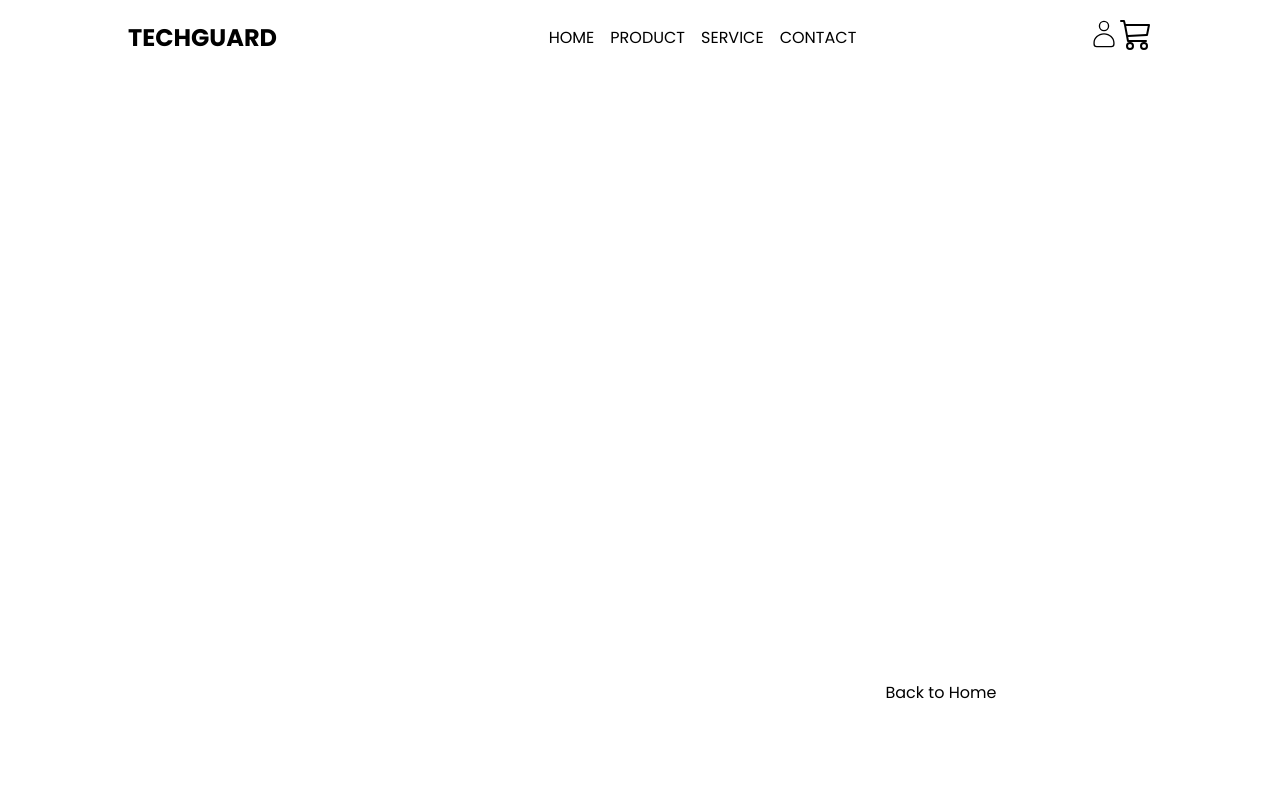
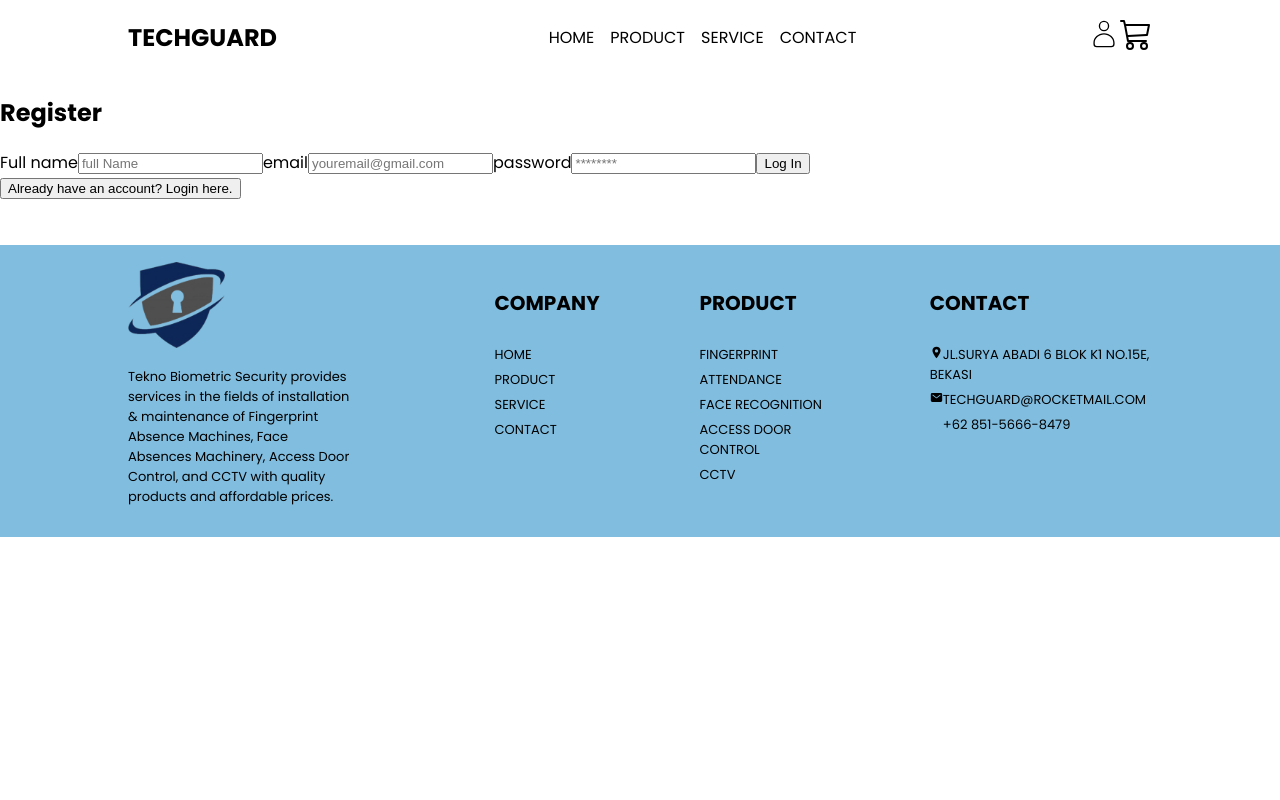
Before and after one commit to ArisandiSatria/techguard, a React (Vite) app in the folder front-end/: page /register in a window 1280 px wide. Shown: the top 800 px of the page. Built offline with nearby package versions, Linux system fonts and the light colour scheme; some icons are missing.

Commit message:
Checking Login pages

```diff
--- a/front-end/src/App.jsx
+++ b/front-end/src/App.jsx
@@ -3,11 +3,13 @@
 import Login from "./pages/Login";
 import Home from "./pages/Home";
 import NotFound from "./components/NotFound";
+import { Register } from "./pages/Register";
 function App() {
   return (
     <Routes>
       <Route path="/" element={<Home />} />/
       <Route path="/login" element={<Login />} />/
+      <Route path="/register" element={<Register />} />/
       <Route path="*" element={<NotFound />} />
     </Routes>
   );
```
